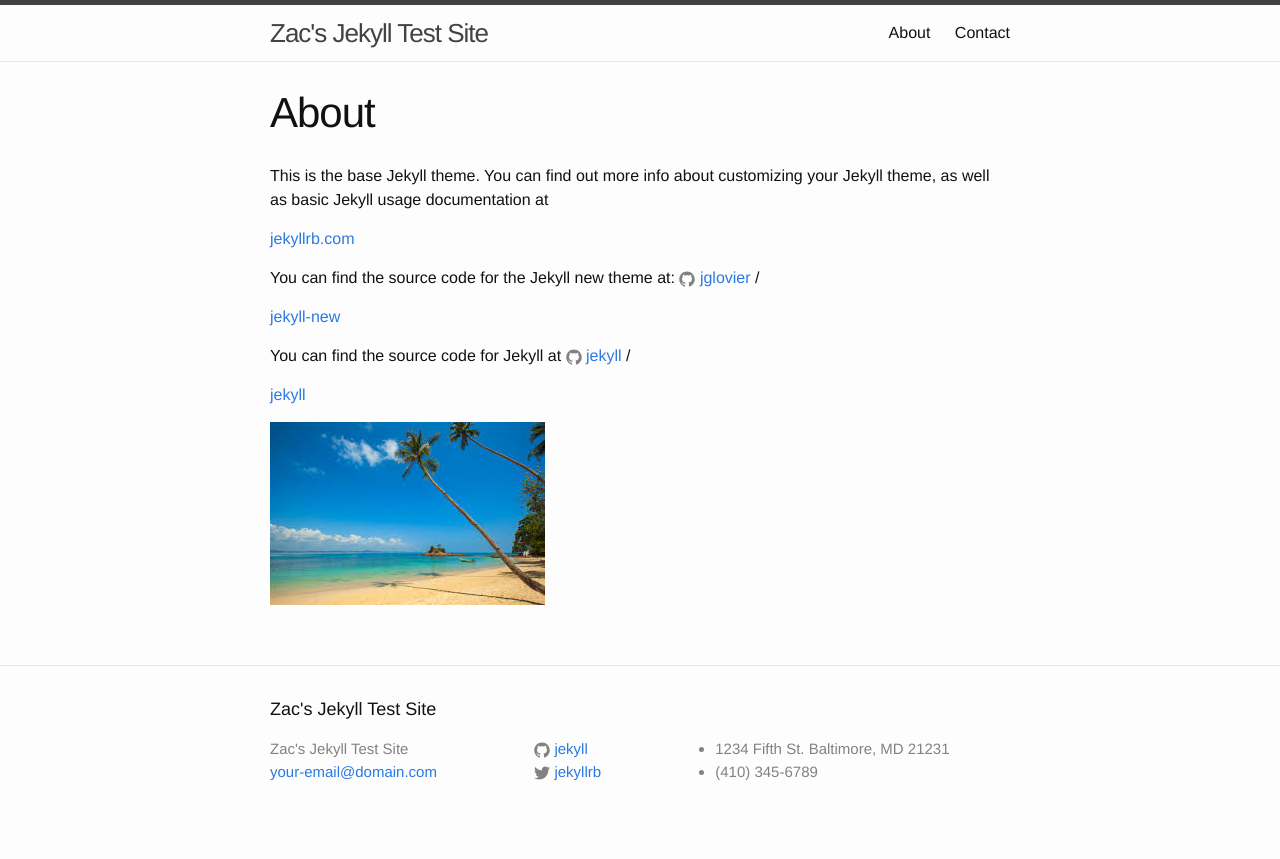
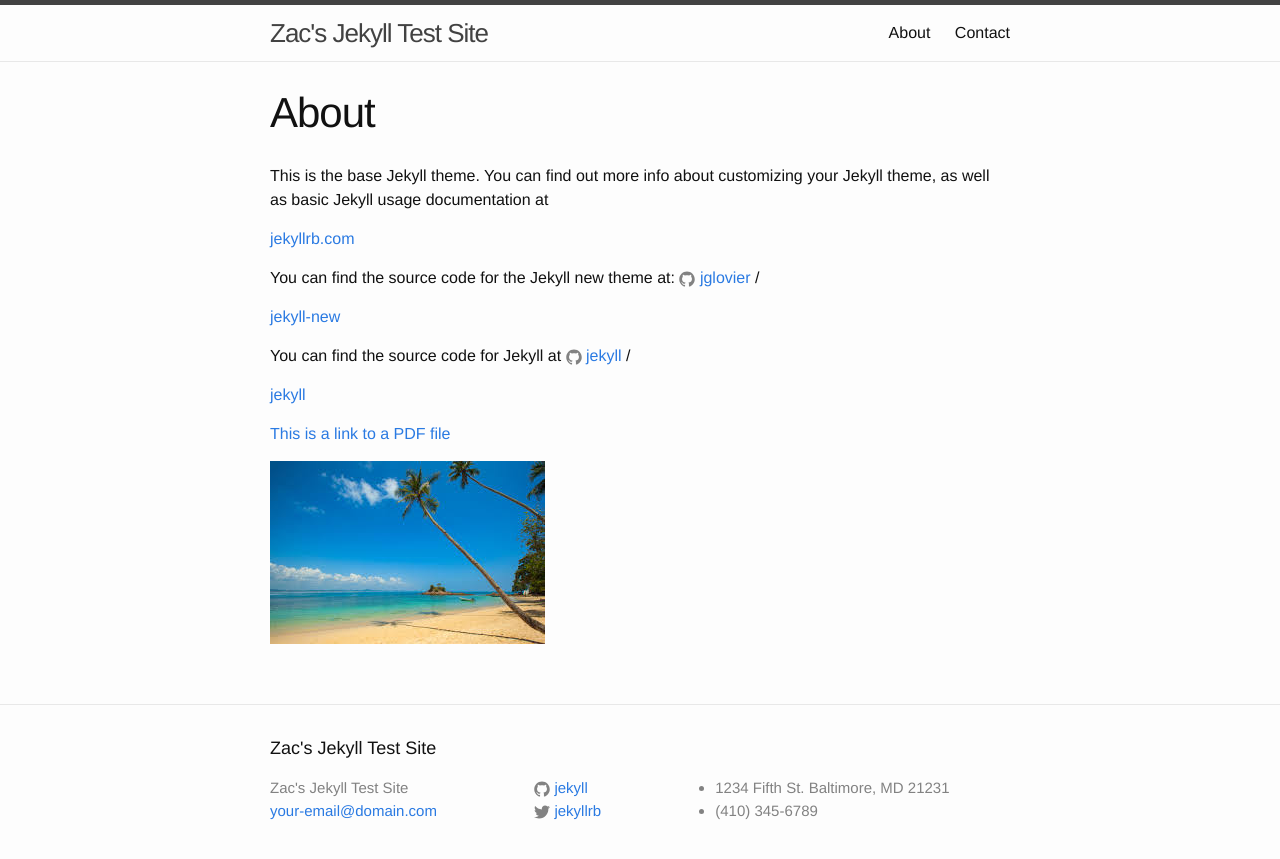
Before and after one commit to zac-heisey/test-jekyll-site, a Jekyll site: the page built from about.md, in a window 1280 px wide. Shown: the top 859 px of the page. Built offline with Jekyll 4.4.1, drawn with Linux system fonts in a browser that asks for light colours.

Commit message:
Update from Forestry.io - about.md

```diff
--- a/about.md
+++ b/about.md
@@ -19,5 +19,6 @@ You can find the source code for Jekyll at
 
 <a href="https://github.com/jekyll/jekyll">jekyll</a>
 
+<a href="/uploads/adroll-state-of-performance-marketing-17.pdf">This is a link to a PDF file</a>
 
 ![]({{ site.baseurl }}/uploads/beach.jpg)
```
